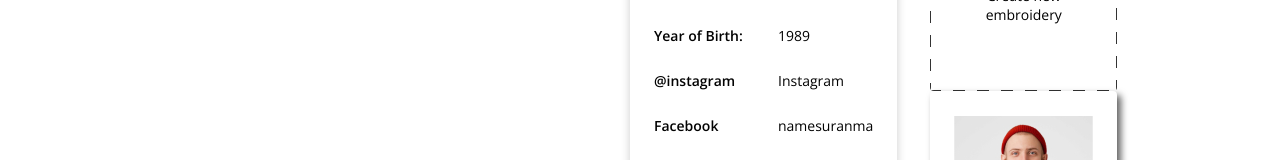
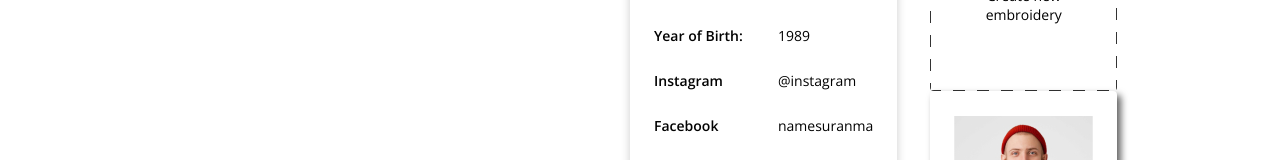
Before and after one commit to davidlipkovic/framed-in-belarus-nuxt, a Nuxt app: page /UserCabinet in a window 1280 px wide. Shown: the part 376-536 px from the top of the page. Built offline with nearby package versions, Linux system fonts and the light colour scheme.

Commit message:
@instagram -> Instagram

```diff
--- a/pages/UserCabinet/index.vue
+++ b/pages/UserCabinet/index.vue
@@ -40,8 +40,8 @@ const editModal = ref({
             1989
           </p>
           <p class="userCard-body-item">
-            <span class="b">@instagram</span>
-            Instagram
+            <span class="b">Instagram</span>
+            @instagram
           </p>
           <p class="userCard-body-item">
             <span class="b">Facebook</span>
```
